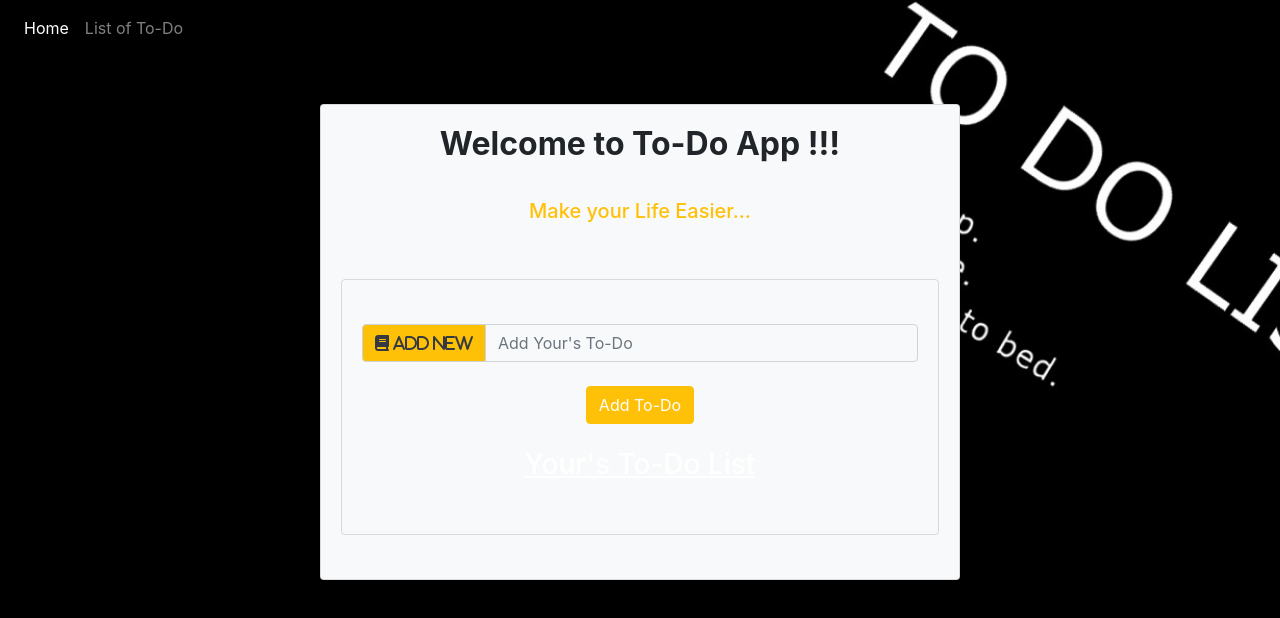
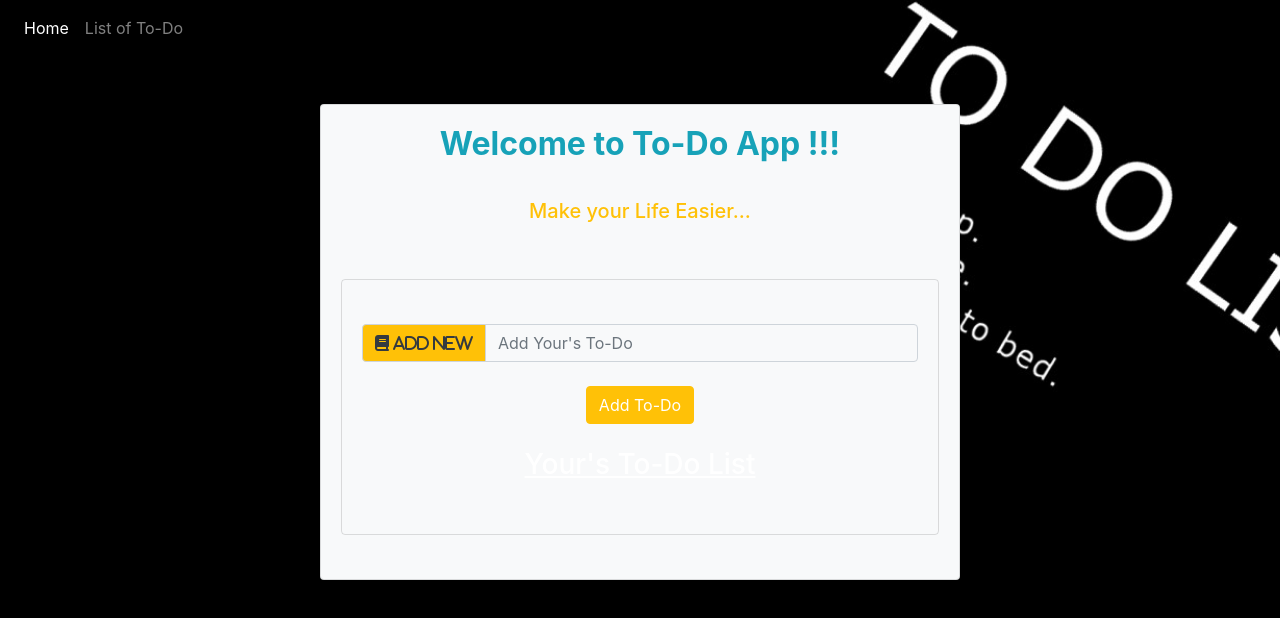
Before and after one commit to HiruSam/To-Do-List, a React (Create React App) app in the folder to-do-list/: page / in a window 1280 px wide. Shown: the top 618 px of the page. Built offline with nearby package versions, Linux system fonts and the light colour scheme.

Commit message:
Edited again

```diff
--- a/to-do-list/src/components/TodoMain.js
+++ b/to-do-list/src/components/TodoMain.js
@@ -103,7 +103,7 @@ class TodoMain extends Component {
             // </div>
             <React.Fragment>
                 <div className="my-lg-5">
-                    <Card className="bg-light mb-3 text-center w-50 mx-auto">
+                    <Card className="bg-light mb-3 text-center text-info w-50 mx-auto">
                         <CardBody >
                             <CardTitle> <h2><strong>Welcome to To-Do App !!!</strong></h2></CardTitle>
                         <br/>
```
